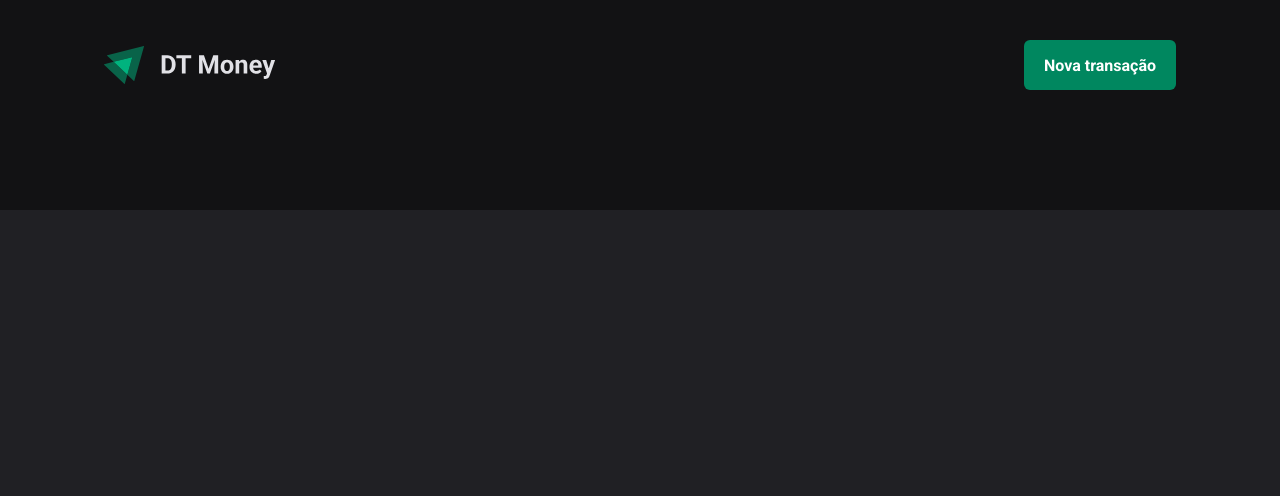
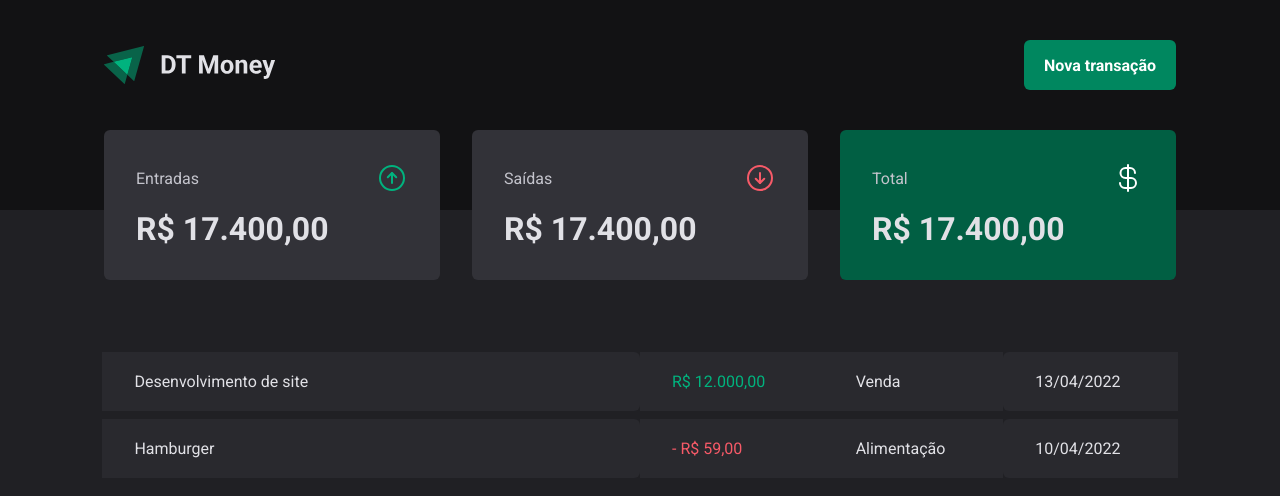
Before and after one commit to KicungaTI97/DT-Money, a React (Vite) app: page / in a window 1280 px wide. Shown: the top 496 px of the page. Built offline with nearby package versions, Linux system fonts and the light colour scheme.

Commit message:
Estrutura visual- Tabela de transações

```diff
--- a/package.json
+++ b/package.json
@@ -11,6 +11,7 @@
   },
   "dependencies": {
     "@types/styled-components": "^5.1.34",
+    "phosphor-react": "^1.4.1",
     "react": "^18.3.1",
     "react-dom": "^18.3.1",
     "styled-components": "^6.1.13"
--- /dev/null
+++ b/src/components/Summary/index.tsx
@@ -0,0 +1,33 @@
+import { ArrowCircleDown, ArrowCircleUp, CurrencyDollar } from "phosphor-react";
+import { SummaryCard, SummaryContainer } from "./style";
+
+export function Summary(){
+    return(
+    <SummaryContainer>
+        <SummaryCard>
+            <header>
+                <span>Entradas</span>
+                <ArrowCircleUp size={32} color="#00b37e"/>
+            </header>
+
+            <strong>R$ 17.400,00</strong>
+        </SummaryCard>
+        <SummaryCard>
+            <header>
+                <span>Saídas</span>
+                <ArrowCircleDown size={32} color="#f75a68"/>
+            </header>
+
+            <strong>R$ 17.400,00</strong>
+        </SummaryCard>
+        <SummaryCard variant="green">
+            <header>
+                <span>Total</span>
+                <CurrencyDollar size={32} color="#fff"/>
+            </header>
+
+            <strong>R$ 17.400,00</strong>
+        </SummaryCard>
+    </SummaryContainer>
+    )
+}
--- /dev/null
+++ b/src/components/Summary/style.ts
@@ -0,0 +1,40 @@
+import styled, { css } from "styled-components";
+
+export const SummaryContainer = styled.section`
+    width: 100%;
+    max-width: 1120px;
+    margin: 0 auto;
+    padding: 0 1.5rem;
+
+    display: grid;
+    grid-template-columns: repeat(3, 1fr);
+    gap: 2rem;
+
+    margin-top: -5rem;
+`
+
+interface SummaryCardProps{
+    variant?: 'green';
+}
+export const SummaryCard = styled.div<SummaryCardProps>`
+    background: ${props => props.theme["gray-600"]};
+    border-radius: 6px;
+    padding: 2rem;
+
+    header{
+        display: flex;
+        align-items: center;
+        justify-content: space-between;
+        color: ${props => props.theme["gray-300"]};
+    }
+
+    strong{
+        display: block;
+        margin-top: 1rem;
+        font-size: 2rem;
+    }
+
+    ${props => props.variant === 'green' && css`
+        background: ${props.theme['green-700']};
+    `}
+`
--- a/src/pages/transactions/index.tsx
+++ b/src/pages/transactions/index.tsx
@@ -1,9 +1,39 @@
 import { Header } from "../../components/Header";
+import { Summary } from "../../components/Summary";
+import { PriceHightLigth, TransactionsContainer, TransactionTable } from "./styles";
 
 export function Transactions(){
     return(
         <div>
             <Header/>
+            <Summary/>
+
+        <TransactionsContainer>
+                <TransactionTable>
+                    <tbody>
+                        <tr>
+                            <td width="50%">Desenvolvimento de site</td>
+                            <td>
+                                <PriceHightLigth variant="income">
+                                R$ 12.000,00
+                                </PriceHightLigth>
+                            </td>
+                            <td>Venda</td>
+                            <td>13/04/2022</td>
+                        </tr>
+                        <tr>
+                            <td width="50%">Hamburger</td>
+                            <td>
+                                <PriceHightLigth variant="outcome">
+                                - R$ 59,00
+                                </PriceHightLigth>
+                            </td>
+                            <td>Alimentação</td>
+                            <td>10/04/2022</td>
+                        </tr>
+                    </tbody>
+                </TransactionTable>
+            </TransactionsContainer>
         </div>
     )
 }
--- a/src/pages/transactions/styles.ts
+++ b/src/pages/transactions/styles.ts
@@ -0,0 +1,38 @@
+import styled from "styled-components";
+
+export const TransactionsContainer = styled.main`
+    width: 100%;
+    max-width:1120px;
+    margin: 4rem auto 0;
+    padding: 0 1.4rem;
+
+`;
+export const TransactionTable = styled.table`
+    width: 100%;
+    border-collapse: separate;
+    border-spacing: 0 0.5rem;
+    /*margin-top: 1.5rem;*/
+
+    td{
+        padding: 1.25rem 2rem;
+        background: ${props => props.theme["gray-700"]};
+
+        &:first-child{
+            border-top-right-radius: 6px;
+            border-bottom-right-radius: 6px;
+        }
+
+        &:last-child{
+            border-top-left-radius: 6px;
+            border-bottom-left-radius: 6px;
+        }
+    }
+
+`;
+
+interface PriceHightLigthProps{
+    variant: 'income' | 'outcome';
+}
+export const PriceHightLigth = styled.span<PriceHightLigthProps>`
+    color: ${props => props.variant === 'income' ? props.theme["green-300"] : props.theme['red-300']};
+`
```
Also changed, not shown: 1 other file (tests, documents, lock files or other folders).
